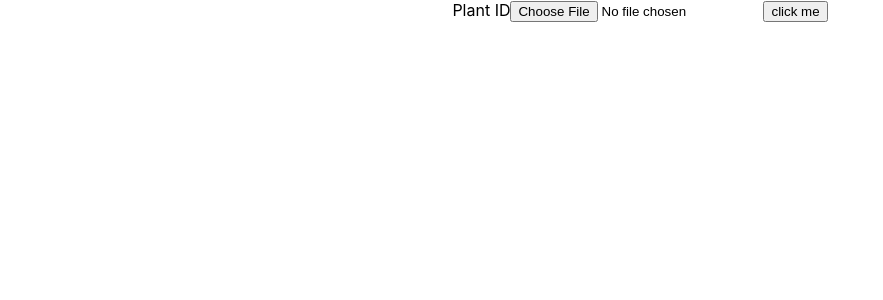
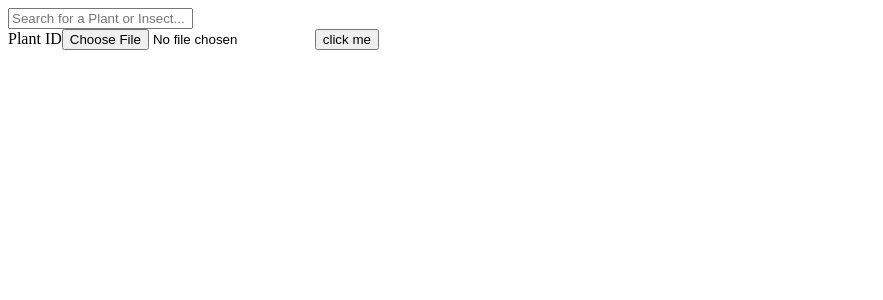
Before and after one commit to MiaMoore00/PlantApp, a React (Create React App) app in the folder plantapp/: page / in a window 1280 px wide. Shown: the top 300 px of the page, without its empty margins (0-883 px from the left). Built offline with nearby package versions, Linux system fonts and the light colour scheme.

Commit message:
tailwindcss not functioning

```diff
--- a/plantapp/src/App.css
+++ b/plantapp/src/App.css
@@ -1,38 +1,38 @@
-.App {
-  text-align: center;
+@tailwind base;
+@tailwind components;
+@tailwind utilities;
+
+/* .searchInputs{
+
+  margin-top: 105px;
+  display: flex;
 }
 
-.App-logo {
-  height: 40vmin;
-  pointer-events: none;
+.search input{
+  background-color: white;
+  border: 0;
+  border-radius: 2px;
+  border-top-right-radius: 0px;
+  border-bottom-right-radius: 0px;
+  font-size: 10px;
+  padding: 15px;
+  height: 30px;
+  width: 300px;
 }
 
-@media (prefers-reduced-motion: no-preference) {
-  .App-logo {
-    animation: App-logo-spin infinite 20s linear;
-  }
+.searchIcon{
+  height: 60px;
+  width: 50px;
+  border-color: white;
+  display: grid;
+  place-items: center;
 }
 
-.App-header {
-  background-color: #282c34;
-  min-height: 100vh;
-  display: flex;
-  flex-direction: column;
-  align-items: center;
-  justify-content: center;
-  font-size: calc(10px + 2vmin);
-  color: white;
+input:focus {
+  outline: none;
 }
 
-.App-link {
-  color: #61dafb;
+.searchIcon svg{
+  font-size: 35px;
 }
-
-@keyframes App-logo-spin {
-  from {
-    transform: rotate(0deg);
-  }
-  to {
-    transform: rotate(360deg);
-  }
-}
+ */
--- a/plantapp/src/App.js
+++ b/plantapp/src/App.js
@@ -1,6 +1,7 @@
-import './App.css';
+import './index.css';
 import React from 'react';
 import PlantId from './PlantID';
+
 
 
 
@@ -8,7 +9,7 @@ import PlantId from './PlantID';
 function App() {
   return (
     <div className="App">
-<PlantId />
+      <PlantId />
     </div>
   );
 }
--- /dev/null
+++ b/plantapp/src/Components/SearchBar.js
@@ -0,0 +1,16 @@
+import React from "react";
+import '../index.css';
+
+function SearchBar({ placeholder, data }) {
+    return(
+        <div>
+            <div className="mt-300 flex">
+                <input className="bg-white border-0	rounded-2 rounded-r-none text-18 p-15 h-30 w-300"type="text" placeholder={placeholder}/>
+                <div></div>
+            </div>
+            <div className="dataResult"></div>
+        </div>
+    )
+}
+
+export default SearchBar;
--- a/plantapp/src/PlantID.js
+++ b/plantapp/src/PlantID.js
@@ -1,5 +1,7 @@
 import React, { useState } from 'react';
 import FileBase64 from 'react-file-base64';
+import SearchBar from './Components/SearchBar';
+import './index.css';
 
 // key for plant app  = z0EpYoHf0fM03XQTHFPY15OhgV1o2CUefZBjSu1xq7KOivRraP
 // key for insect app = cVAN7vCErWcnyUDRGW6wHrGOp2FEtRsYxHXhGt9tsvVZHes6zd
@@ -37,6 +39,8 @@ const setPicIdData = () => {
 
 
     return(
+    <>
+        <SearchBar placeholder="Search for a Plant or Insect..." data ={setPicIdData}/>
         <div>
             Plant ID
             <FileBase64
@@ -47,6 +51,7 @@ const setPicIdData = () => {
             <button onClick={setPicIdData}>click me </button>
 
         </div>
+    </>
     )
 }
 
--- a/plantapp/src/index.css
+++ b/plantapp/src/index.css
@@ -1,13 +1,3 @@
-body {
-  margin: 0;
-  font-family: -apple-system, BlinkMacSystemFont, 'Segoe UI', 'Roboto', 'Oxygen',
-    'Ubuntu', 'Cantarell', 'Fira Sans', 'Droid Sans', 'Helvetica Neue',
-    sans-serif;
-  -webkit-font-smoothing: antialiased;
-  -moz-osx-font-smoothing: grayscale;
-}
-
-code {
-  font-family: source-code-pro, Menlo, Monaco, Consolas, 'Courier New',
-    monospace;
-}
+@tailwind base;
+@tailwind components;
+@tailwind utilities;
--- a/plantapp/src/index.js
+++ b/plantapp/src/index.js
@@ -3,6 +3,7 @@ import ReactDOM from 'react-dom/client';
 import './index.css';
 import App from './App';
 import reportWebVitals from './reportWebVitals';
+
 
 const root = ReactDOM.createRoot(document.getElementById('root'));
 root.render(
--- /dev/null
+++ b/plantapp/src/tailwind.config.js
@@ -0,0 +1,11 @@
+const { default: SearchBar } = require('./Components/SearchBar');
+
+/** @type {import('tailwindcss').Config} */
+module.exports = {
+  content: [
+  "./src/**/*.{js,jsx,ts,tsx}",],
+  theme: {
+    extend: {},
+  },
+  plugins: [],
+}
```
